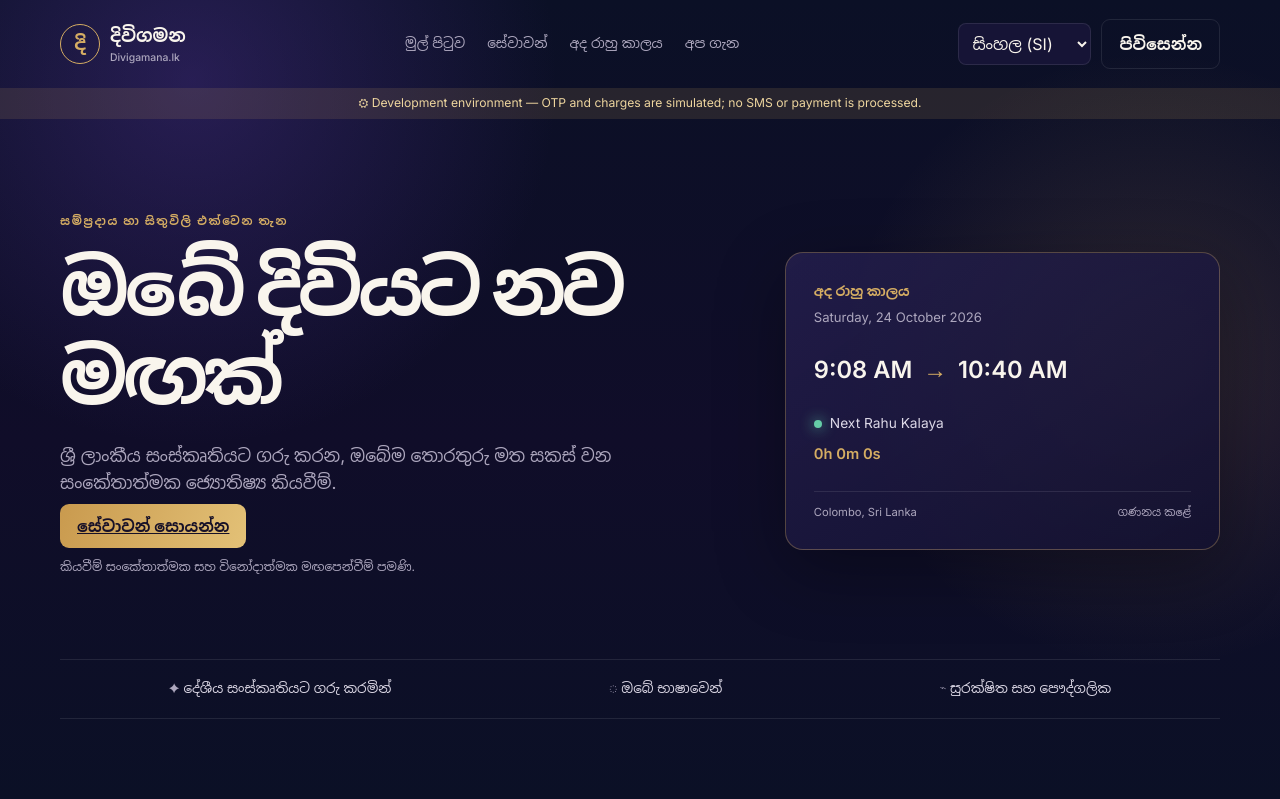
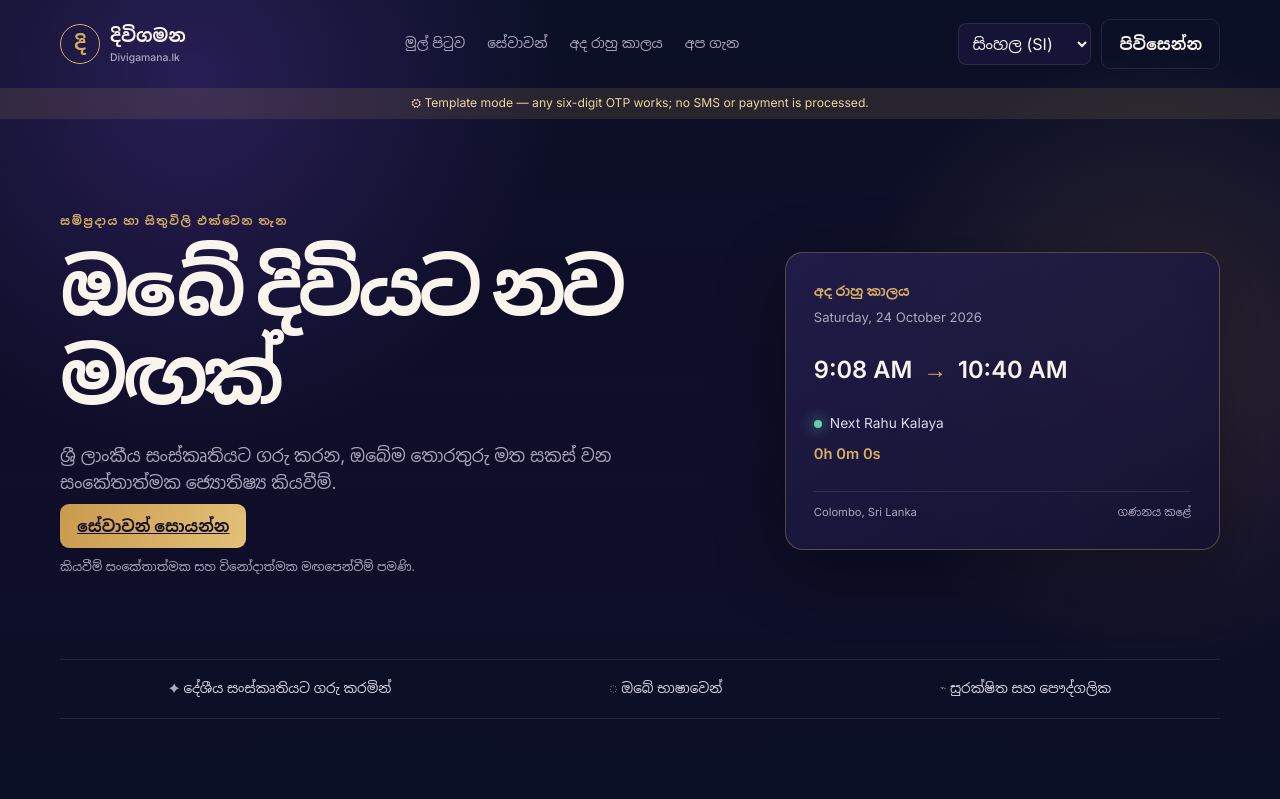
Before and after one commit to akila20040720/Divigamana, a PHP site: page / in a window 1280 px wide. Shown: the top 799 px of the page. Run offline with PHP 8.4, Linux system fonts and the light colour scheme.

Commit message:
PROD : Dep

```diff
--- a/app/Controllers/ApiController.php
+++ b/app/Controllers/ApiController.php
@@ -21,6 +21,7 @@ final class ApiController {
         return true;
     }
     private static function development(): bool { return (APP_CONFIG['app_env']??'production')==='development'; }
+    private static function demoOtpEnabled(): bool { return self::development()||!empty(APP_CONFIG['demo_otp_enabled']); }
     private static function cleanAnswer(string $value): string {
         $value=strip_tags($value);
         return function_exists('mb_substr') ? mb_substr($value,0,2500) : substr($value,0,2500);
@@ -33,7 +34,7 @@ final class ApiController {
     public static function auth(): void {
         $input=Http::input();
         Http::requirePostCsrf($input);
-        if (!self::development()) Http::json(['ok'=>false,'error'=>'Demo OTP is disabled. Configure a production SMS provider.'],503);
+        if (!self::demoOtpEnabled()) Http::json(['ok'=>false,'error'=>'OTP verification is not configured.'],503);
         $mobile=self::mobile((string)($input['mobile']??''));
         if (!$mobile) Http::json(['ok'=>false,'error'=>'Enter a valid Sri Lankan mobile number.'],422);
         if (empty($input['consent'])) Http::json(['ok'=>false,'error'=>'Subscription consent is required.'],422);
@@ -46,7 +47,7 @@ final class ApiController {
     public static function verify(): void {
         $input=Http::input();
         Http::requirePostCsrf($input);
-        if (!self::development()) Http::json(['ok'=>false,'error'=>'Demo OTP is disabled. Configure a production SMS provider.'],503);
+        if (!self::demoOtpEnabled()) Http::json(['ok'=>false,'error'=>'OTP verification is not configured.'],503);
         $code=(string)($input['otp']??'');
         $mobile=$_SESSION['otp_mobile']??null;
         if (!preg_match('/^\d{6}$/',$code)||!$mobile||empty($_SESSION['otp_consent'])||time()>($_SESSION['otp_demo_expires']??0)) Http::json(['ok'=>false,'error'=>'Enter a valid six-digit demo code.'],422);
--- a/config/config.example.php
+++ b/config/config.example.php
@@ -3,6 +3,8 @@
 // Qwen keys are region-specific. Replace {WORKSPACE_ID} with your Model Studio workspace ID.
 return [
     'app_env' => 'development',
+    // Temporary only: permits any six-digit OTP. Set false once a real SMS provider is enabled.
+    'demo_otp_enabled' => true,
     'app_url' => 'https://divigamana.lk',
     'db' => ['host'=>'localhost','name'=>'divigamana','user'=>'db_user','pass'=>'change-me'],
     'qwen' => [
--- a/config/local.php
+++ b/config/local.php
@@ -2,7 +2,9 @@
 // Copy this to config/local.php. Keep the real copy outside public_html where the host permits it.
 // Qwen keys are region-specific. Replace {WORKSPACE_ID} with your Model Studio workspace ID.
 return [
-    'app_env' => 'development',
+    'app_env' => 'production',
+    // Temporary template setting: any six-digit OTP is accepted until SMS is connected.
+    'demo_otp_enabled' => true,
     'app_url' => 'https://divigamana.lk',
     'db' => [
         'host'=>'localhost','name'=>'rakiyacl_cpaneluser_divigamana','user'=>'
--- a/index.php
+++ b/index.php
@@ -1,7 +1,7 @@
 <?php require __DIR__.'/app/bootstrap.php'; use Divigamana\Support\Csrf; use Divigamana\Services\ServiceCatalog; $services=ServiceCatalog::all(); ?>
 <!doctype html><html lang="si" data-locale="si-LK"><head><meta charset="utf-8"><meta name="viewport" content="width=device-width,initial-scale=1"><meta name="theme-color" content="#0B1026"><meta name="description" content="Divigamana.lk — Sri Lankan multilingual astrology readings."><meta property="og:title" content="Divigamana.lk | දිවිගමන"><meta property="og:description" content="ඔබේ දිවියට නව මඟක්"><title>දිවිගමන | Divigamana.lk</title><link rel="preconnect" href="https://fonts.googleapis.com"><link rel="preconnect" href="https://fonts.gstatic.com" crossorigin><link href="https://fonts.googleapis.com/css2?family=Inter:wght@400;500;600;700&family=Noto+Sans+Sinhala:wght@400;500;600;700&family=Noto+Sans+Tamil:wght@400;500;600;700&display=swap" rel="stylesheet"><link rel="stylesheet" href="/public/assets/css/app.css"></head>
 <body><div class="stars"></div><header class="site-header"><a class="brand" href="/"><span class="brand-mark">දි</span><span>දිවිගමන <small>Divigamana.lk</small></span></a><nav><a href="#home" data-t="home">මුල් පිටුව</a><a href="#services" data-t="services">සේවාවන්</a><a href="#rahu" data-t="rahu">අද රාහු කාලය</a><a href="#about" data-t="about">අප ගැන</a></nav><div class="head-actions"><select id="language" aria-label="Language"><option value="si-LK">සිංහල (SI)</option><option value="en-US">English (EN)</option><option value="ta-LK">தமிழ் (TA)</option></select><button class="button ghost" id="loginBtn" data-t="login">පිවිසෙන්න</button></div></header>
-<?php if (APP_CONFIG['app_env']==='development'): ?><aside class="dev-banner" id="devBanner">⚙ Development environment — OTP and charges are simulated; no SMS or payment is processed.</aside><?php endif; ?>
+<?php if (APP_CONFIG['app_env']==='development'||!empty(APP_CONFIG['demo_otp_enabled'])): ?><aside class="dev-banner" id="devBanner">⚙ Template mode — any six-digit OTP works; no SMS or payment is processed.</aside><?php endif; ?>
 <main id="home"><section class="hero"><div class="hero-copy"><p class="eyebrow" data-t="eyebrow">සම්ප්‍රදාය හා සිතුවිලි එක්වෙන තැන</p><h1 data-t="hero_title">ඔබේ දිවියට <em>නව මඟක්</em></h1><p class="lede" data-t="hero_body">ශ්‍රී ලාංකීය සංස්කෘතියට ගරු කරන, ඔබේම තොරතුරු මත සකස් වන සංකේතාත්මක ජ්‍යොතිෂ්‍ය කියවීම්.</p><a class="button" href="#services" data-t="explore">සේවාවන් සොයන්න <span>→</span></a><p class="fine" data-t="entertainment">කියවීම් සංකේතාත්මක සහ විනෝදාත්මක මඟපෙන්වීම් පමණි.</p></div><section class="rahu-card" id="rahu" aria-live="polite"><p class="card-label" data-t="today_rahu">අද රාහු කාලය</p><div class="rahu-date" id="rahuDate">Loading…</div><div class="rahu-time"><strong id="rahuStart">—</strong><span>→</span><strong id="rahuEnd">—</strong></div><div class="rahu-status"><i></i><span id="rahuStatus">Calculating Colombo time…</span></div><div class="countdown" id="countdown">—</div><footer><span id="rahuLocation">Colombo, Sri Lanka</span><span data-t="calculated">Calculated</span></footer></section></section>
 <section class="trust"><span>✦ <b data-t="trust1">දේශීය සංස්කෘතියට ගරු කරමින්</b></span><span>◌ <b data-t="trust2">ඔබේ භාෂාවෙන්</b></span><span>⌁ <b data-t="trust3">සුරක්ෂිත සහ පෞද්ගලික</b></span></section>
 <section class="services" id="services"><div class="section-title"><p class="eyebrow" data-t="services_eyebrow">ඔබට ගැලපෙන කියවීම</p><h2 data-t="services_title">මඟපෙන්වීමක් සොයන්න</h2><p data-t="services_body">ඔබේ ප්‍රශ්නයෙන් පටන් ගන්න. සෑම නව කියවීමක්ම ඔබේ පිළිතුරු අනුව සකස් වේ.</p></div><div class="service-grid"><?php foreach($services as $s): ?><article class="service-card"><div class="icon"><?= $s['icon'] ?></div><span class="price"><?= $s['paid']?'රු. 20 + බදු':'දායකයන්ට නොමිලේ' ?></span><h3 data-service-title="<?=htmlspecialchars(json_encode($s['title'],JSON_UNESCAPED_UNICODE),ENT_QUOTES)?>"><?=htmlspecialchars($s['title']['si'])?></h3><p><?= $s['paid']?'පෞද්ගලික, සංකේතාත්මක මඟපෙන්වීමක්.':'නමේ අරුත හා ඔබේ ශක්තීන් පිළිබඳ මෘදු විමසුමක්.' ?></p><button class="text-button choose-service" data-service="<?=htmlspecialchars($s['slug'])?>" data-paid="<?=$s['paid']?1:0?>" data-t="start">ආරම්භ කරන්න →</button></article><?php endforeach;?></div></section>
```
